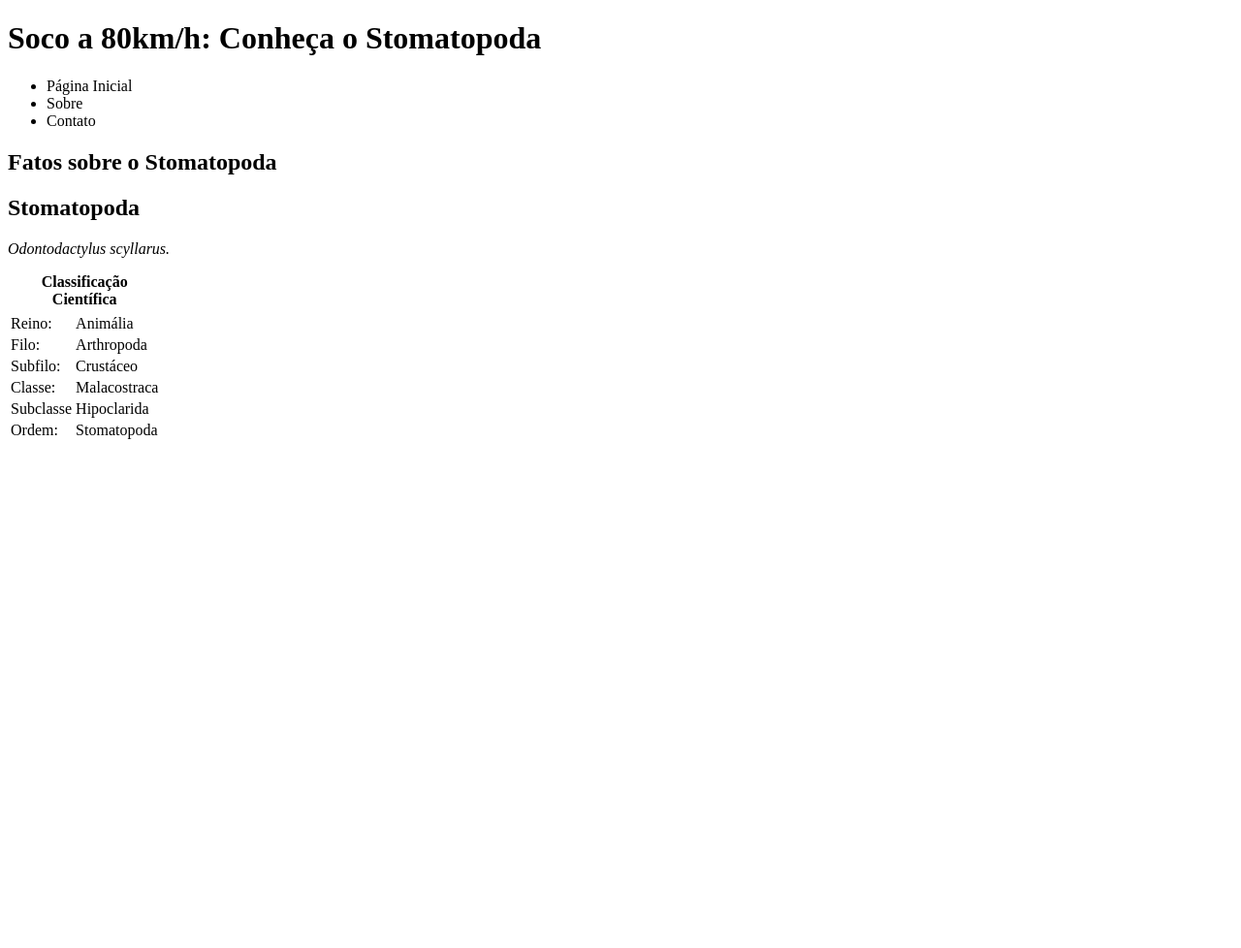
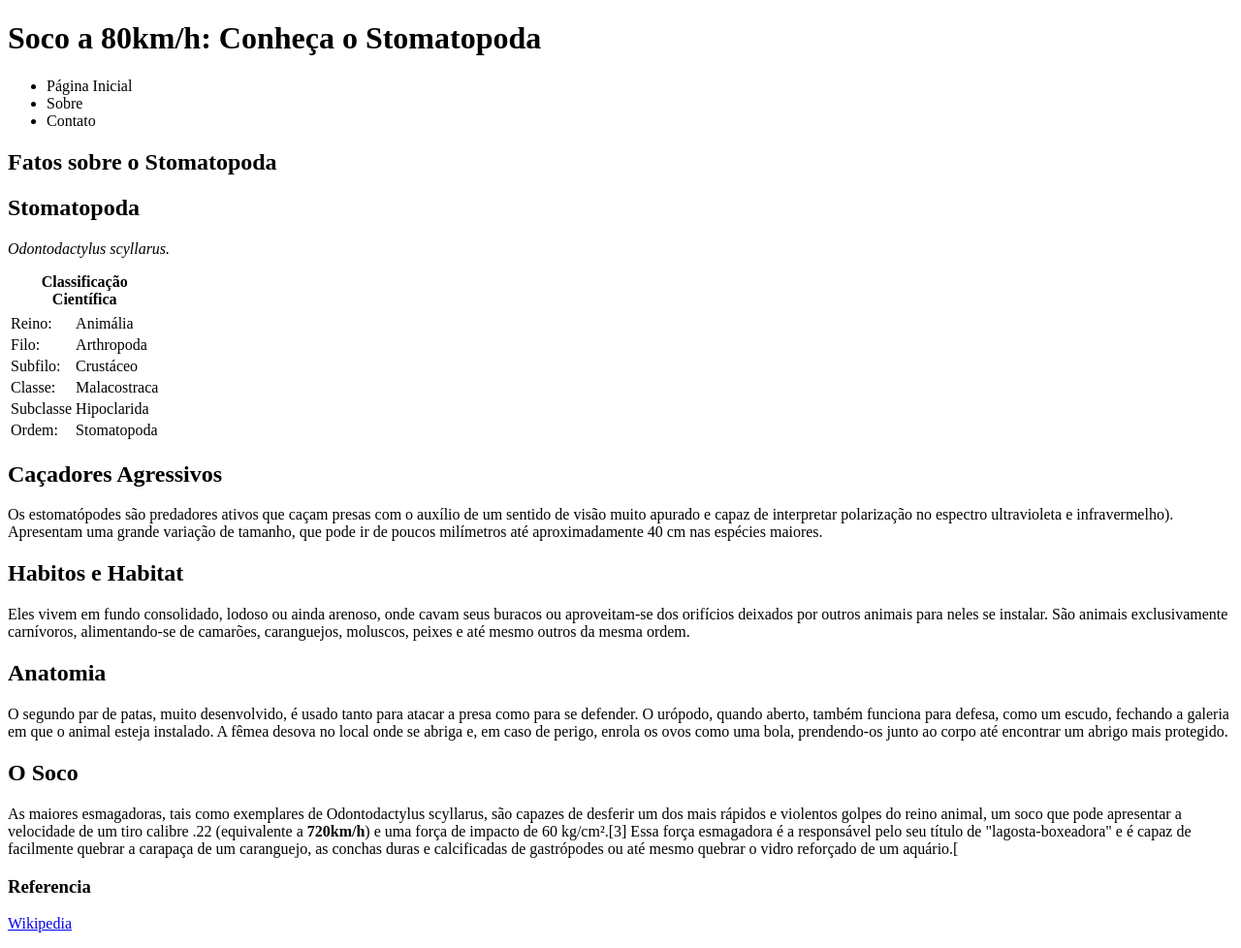
Before and after one commit to Jorge-William/trybe-exercises, a plain HTML site: page exercises/3-4/index.html in a window 1280 px wide. Shown: the whole page at 97% size. Before the commit the page ends 800 px from the top, so only its background shows below. Drawn offline with Linux system fonts and the light colour scheme.

Commit message:
Artigos e referencia

```diff
--- a/exercises/3-4/index.html
+++ b/exercises/3-4/index.html
@@ -23,7 +23,9 @@
         <h2>Stomatopoda</h2>
         <p><em>Odontodactylus scyllarus.</em></p>
         <table>
-                    <caption><strong>Classificação Científica</strong></caption>
+          <caption>
+            <strong>Classificação Científica</strong>
+          </caption>
           <tr>
             <th></th>
             <th></th>
@@ -54,8 +56,55 @@
           </tr>
         </table>
       </section>
+      <section>
+        <h2>Caçadores Agressivos</h2>
+        <p>
+          Os estomatópodes são predadores ativos que caçam presas com o auxílio
+          de um sentido de visão muito apurado e capaz de interpretar
+          polarização no espectro ultravioleta e infravermelho). Apresentam uma
+          grande variação de tamanho, que pode ir de poucos milímetros até
+          aproximadamente 40 cm nas espécies maiores.
+        </p>
+      </section>
+      <section>
+        <h2>Habitos e Habitat</h2>
+        <p>
+          Eles vivem em fundo consolidado, lodoso ou ainda arenoso, onde cavam
+          seus buracos ou aproveitam-se dos orifícios deixados por outros
+          animais para neles se instalar. São animais exclusivamente carnívoros,
+          alimentando-se de camarões, caranguejos, moluscos, peixes e até mesmo
+          outros da mesma ordem.
+        </p>
+      </section>
+      <section>
+        <h2>Anatomia</h2>
+        <p>
+          O segundo par de patas, muito desenvolvido, é usado tanto para atacar
+          a presa como para se defender. O urópodo, quando aberto, também
+          funciona para defesa, como um escudo, fechando a galeria em que o
+          animal esteja instalado. A fêmea desova no local onde se abriga e, em
+          caso de perigo, enrola os ovos como uma bola, prendendo-os junto ao
+          corpo até encontrar um abrigo mais protegido.
+        </p>
+      </section>
+      <section>
+        <h2>O Soco</h2>
+        <p>
+          As maiores esmagadoras, tais como exemplares de Odontodactylus
+          scyllarus, são capazes de desferir um dos mais rápidos e violentos
+          golpes do reino animal, um soco que pode apresentar a velocidade de um
+          tiro calibre .22 (equivalente a <strong> 720km/h</strong>) e uma força de impacto de 60
+          kg/cm².[3] Essa força esmagadora é a responsável pelo seu título de
+          "lagosta-boxeadora" e é capaz de facilmente quebrar a carapaça de um
+          caranguejo, as conchas duras e calcificadas de gastrópodes ou até
+          mesmo quebrar o vidro reforçado de um aquário.[
+        </p>
+      </section>
 
     </article>
-
+    <section>
+        <h3>Referencia</h3>
+        <p><a href="https://pt.wikipedia.org/wiki/Stomatopoda">Wikipedia</a></p>
+    </section>
   </body>
 </html>
```
Lines whose indentation alone changed are shown as unchanged.
